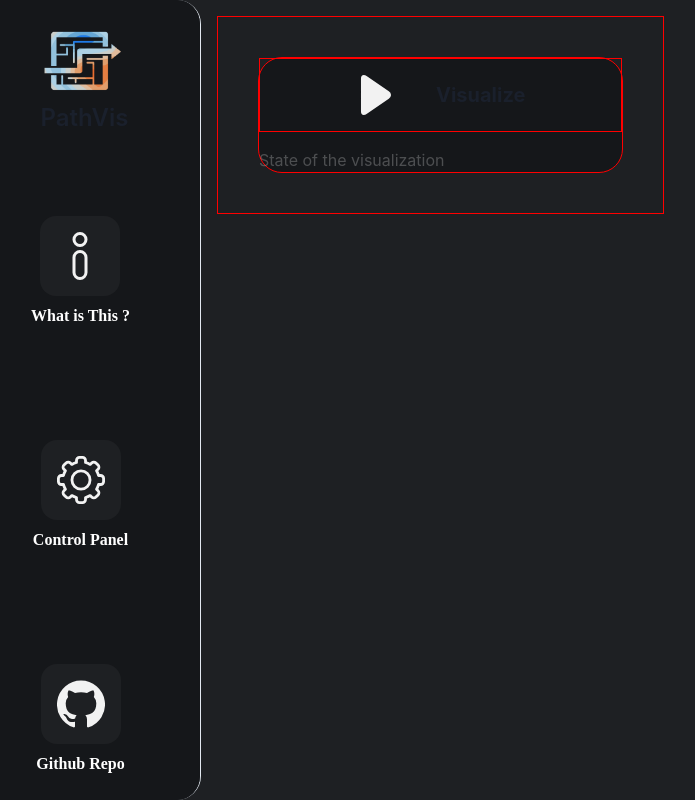
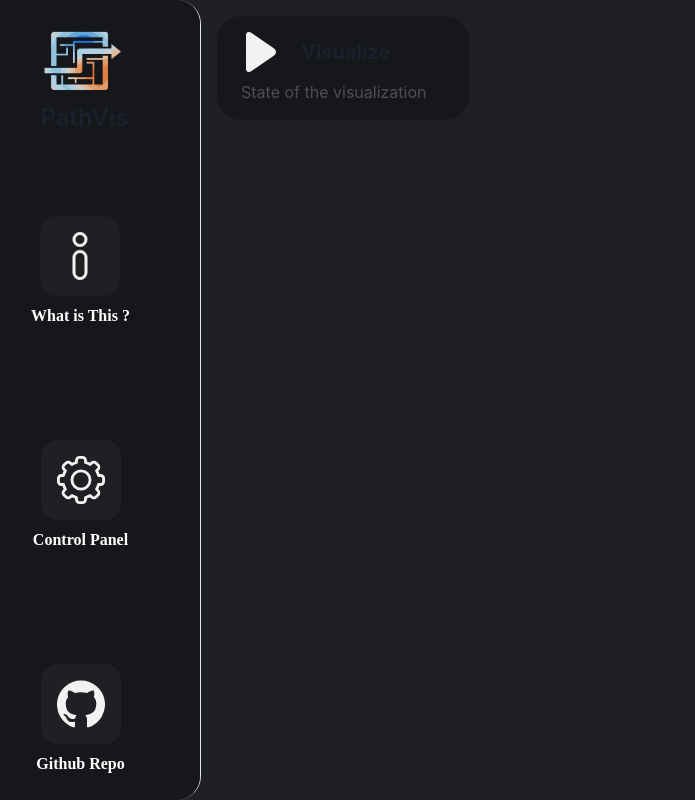
Before and after one commit to AdamAmirah/Pathfinding-Visualizer, a React (Create React App) app: page / in a window 1280 px wide. Both pictures are taken after a click on the link "Control Panel". Shown: the whole page, without its empty margins (39-734 px from the left). Built offline with nearby package versions, Linux system fonts and the light colour scheme.

Commit message:
Fix padding issue

```diff
--- a/src/components/Main/control panel/ControlPanel.tsx
+++ b/src/components/Main/control panel/ControlPanel.tsx
@@ -14,25 +14,29 @@ const ControlPanel: React.FunctionComponent<IControlPanelProps> = (props) => {
   return (
     <Flex
       direction="column"
-      align="center"
+      align="flex-start" // Align items to the left
       justify="center"
-      p={10}
-      border="1px solid red"
+      w="25%"
+      // border="1px solid red"
     >
       <LinkBox
         display="flex"
         flexDirection="column"
         borderRadius="3xl"
         bg="#15171a"
-        border="1px solid red"
+        // border="1px solid red"
+        w="100%"
+        alignItems="self-start"
+        pl={6}
+        py={4}
       >
-        <Flex border="1px solid red" px={24} py={4} justifyContent="flex-start">
-          <Image src="play.svg" boxSize={10} mr={10} />
-          <Heading size="md" my="2">
+        <Flex align="center">
+          <Image src="play.svg" boxSize={10} mr={5} />
+          <Heading size="md">
             <LinkOverlay href="#">Visualize</LinkOverlay>
           </Heading>
         </Flex>
-        <Text textAlign="left" color="whiteAlpha.400" mt={4}>
+        <Text color="whiteAlpha.400" mt={2}>
           State of the visualization
         </Text>
       </LinkBox>
```
